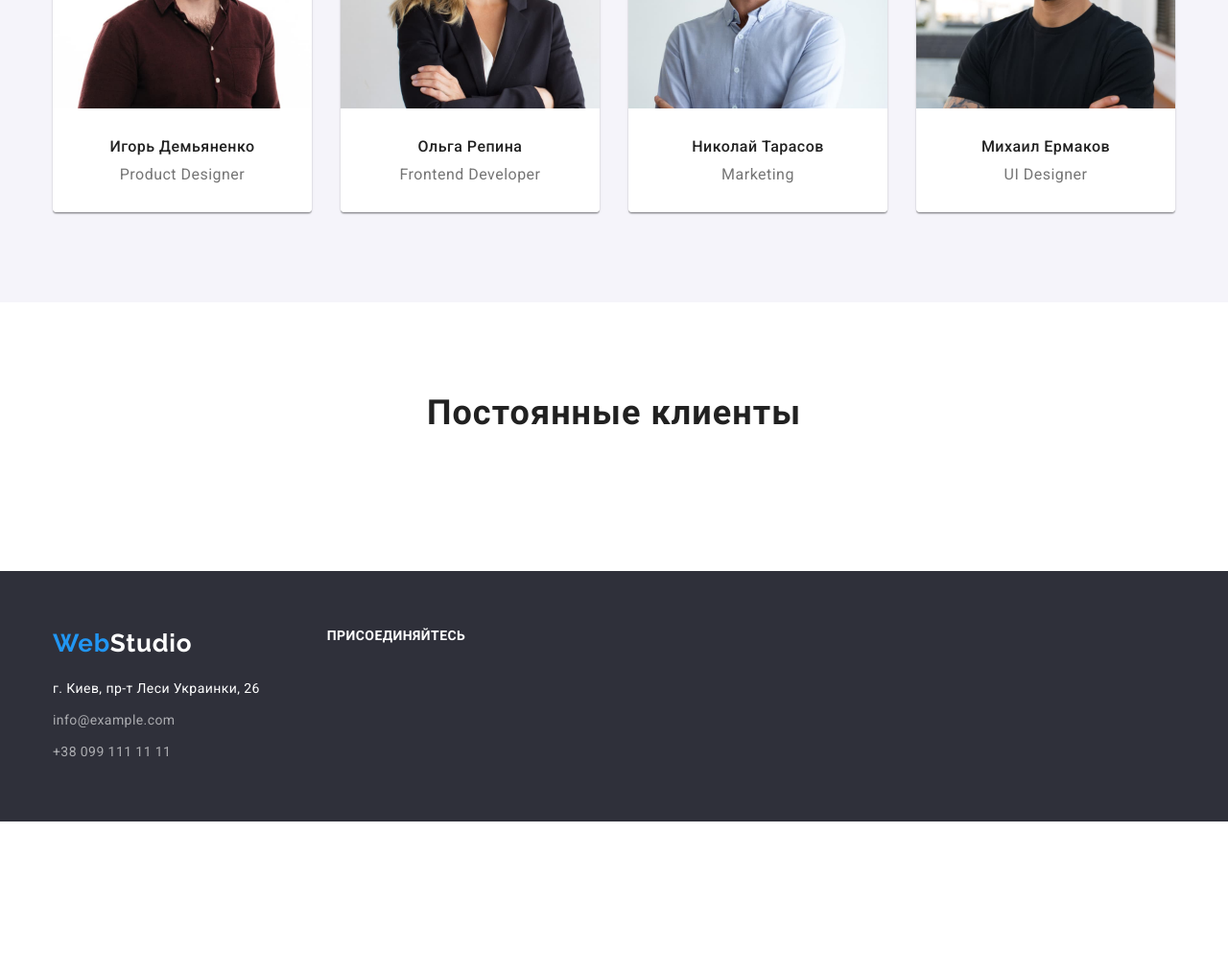
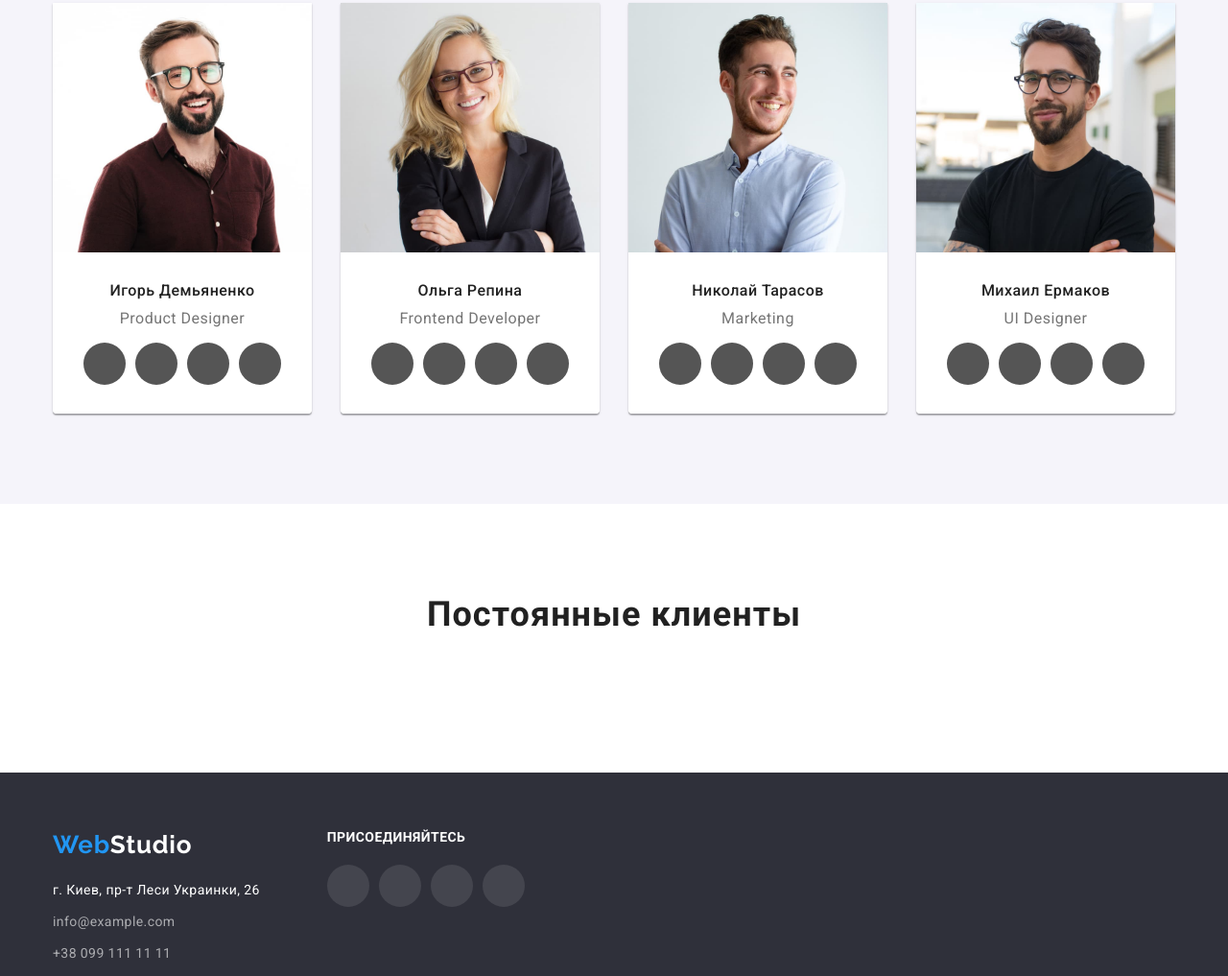
Before and after one commit to syniavskyi712/goit-markup-hw-04, a plain HTML site: page index.html in a window 1280 px wide. Shown: the part 1780-2797 px from the top of the page at 96% size. Before the commit the page ends 2636 px from the top, so only its background shows below. Drawn offline with nearby package versions, Linux system fonts and the light colour scheme.

Commit message:
Update styles.css

```diff
--- a/css/styles.css
+++ b/css/styles.css
@@ -233,6 +233,16 @@ body {
     margin-right: 30px;
 }
 
+.advantages-title::before {
+    content: '';
+    display: block;
+    height: 120px;
+    border-radius: 4px;
+    margin-bottom: 30px;
+
+    background-color: #F5F4FA;
+}
+
  .advantages-title {
     margin-bottom: 10px;
 
@@ -310,8 +320,7 @@ body {
  }
 
  .team-content {
-    padding-top: 30px;
-    padding-bottom: 30px;
+    padding: 30px 32px;
 
     background-color: var(--first-bgd-color);
 
@@ -328,12 +337,33 @@ body {
  }
 
  .team-text {
+    margin-bottom: 16px;
+
     font-size: 16px;
     line-height: 1.19;
     text-align: center;
     letter-spacing: 0.03em;
     color: var(--text-color);
  }
+
+ .team-socials {
+     display: flex;
+ }
+
+ .team-socials-item + .team-socials-item {
+     margin-left: 10px;
+ }
+
+ .team-socials-link {
+    display: block;
+    width: 44px;
+    height: 44px;
+    border-radius: 50%;
+
+    background-color: #555;
+ }
+
+
 
  /* CLIENTS */
 
@@ -492,6 +522,8 @@ body {
 }
 
 .footer-socials-title {
+    margin-bottom: 20px;
+
     font-weight: 700;
     font-size: 14px;
     line-height: 1.14;
@@ -504,3 +536,16 @@ body {
 .footer-socials-list {
     display: flex;
 }
+
+.footer-socials-item + .footer-socials-item {
+    margin-left: 10px;
+}
+
+.footer-socials-link {
+    display: block;
+    width: 44px;
+    height: 44px;
+    border-radius: 50%;
+
+    background-color: rgba(255, 255, 255, 0.1);
+}
```
